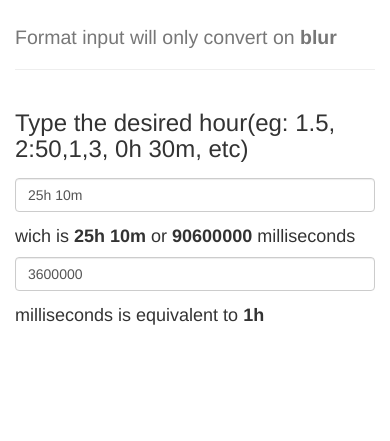
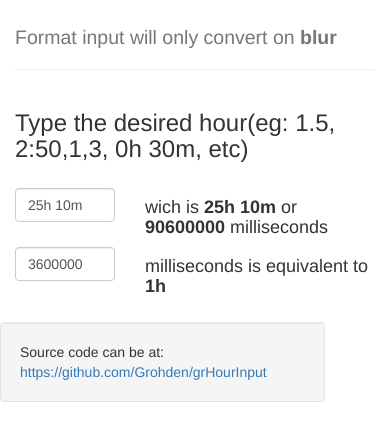
Before and after one commit to Grohden/grHourInput, a website: page demo/doggos/index.pug in a window 390 px wide. Shown: the part 109-550 px from the top of the page. Drawn offline with nearby package versions, Linux system fonts and the light colour scheme; files that its build step writes are made by us from their sources; files whose address does not match are found by name.

Commit message:
Included demo link in readme and demo

```diff
--- a/demo/doggos/index.pug
+++ b/demo/doggos/index.pug
@@ -19,12 +19,12 @@ block html
             small Format input will only convert on
               strong  blur
         div.row
-          div.col-md-12.form-group
+          div.col-md-12.col-xs-12.form-group
             h3 Type the desired hour(eg: 1.5, 2:50,1,3, 0h 30m, etc)
         div.row
-          div.col-md-2.form-group
-            gr-hour-input.col-md-4.form-control(ng-model="hourString")
-          div.col-md-10
+          div.col-md-2.col-xs-4.form-group
+            gr-hour-input.form-control(ng-model="hourString" type="number")
+          div.col-md-10.col-xs-8
             h4
               | wich is
               strong  {{ hourString }}
@@ -32,12 +32,14 @@ block html
               strong  {{ hourString | formatToMillis }}
               |  milliseconds
         div.row
-          div.col-md-2.form-group
+          div.col-md-2.col-xs-4.form-group
             input.form-control(data-ng-model="milliSeconds" type="number" step=10000)
-          div.col-md-10.form-group
+          div.col-md-10.col-xs-8.form-group
             h4 milliseconds is equivalent to
               strong  {{ milliSeconds | floatToHourFormat :{expected: 'milliseconds', minString: 'custom string for zero'} }}
-
+        div.row
+          div.well.col-md-6.col-xs-10 Source code can be at:
+            a(href="https://github.com/Grohden/grHourInput")   https://github.com/Grohden/grHourInput
     +importAngular
     script(type="text/javascript" src="../build/grHourInput.min.js")
     script(type="text/javascript" src="./app/app.js")
```
Also changed, not shown: README.md, demo/index.html.
